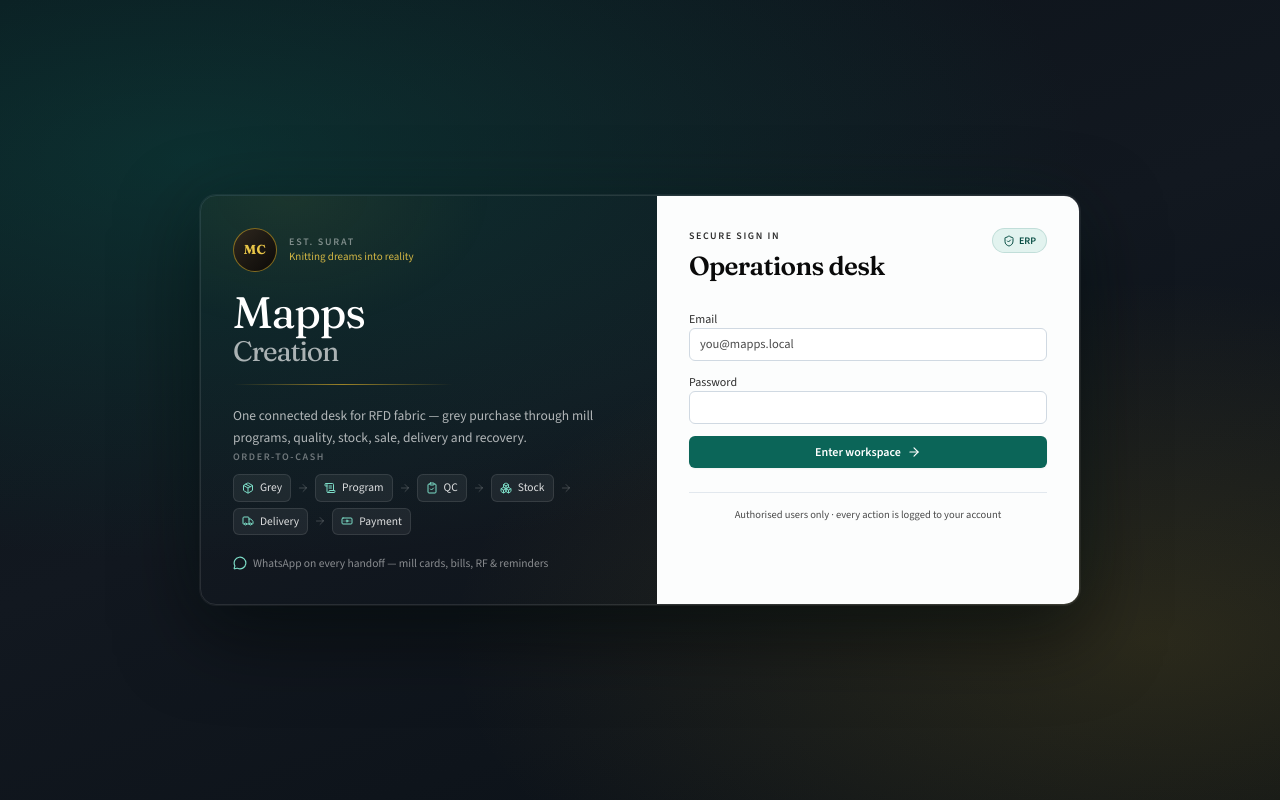
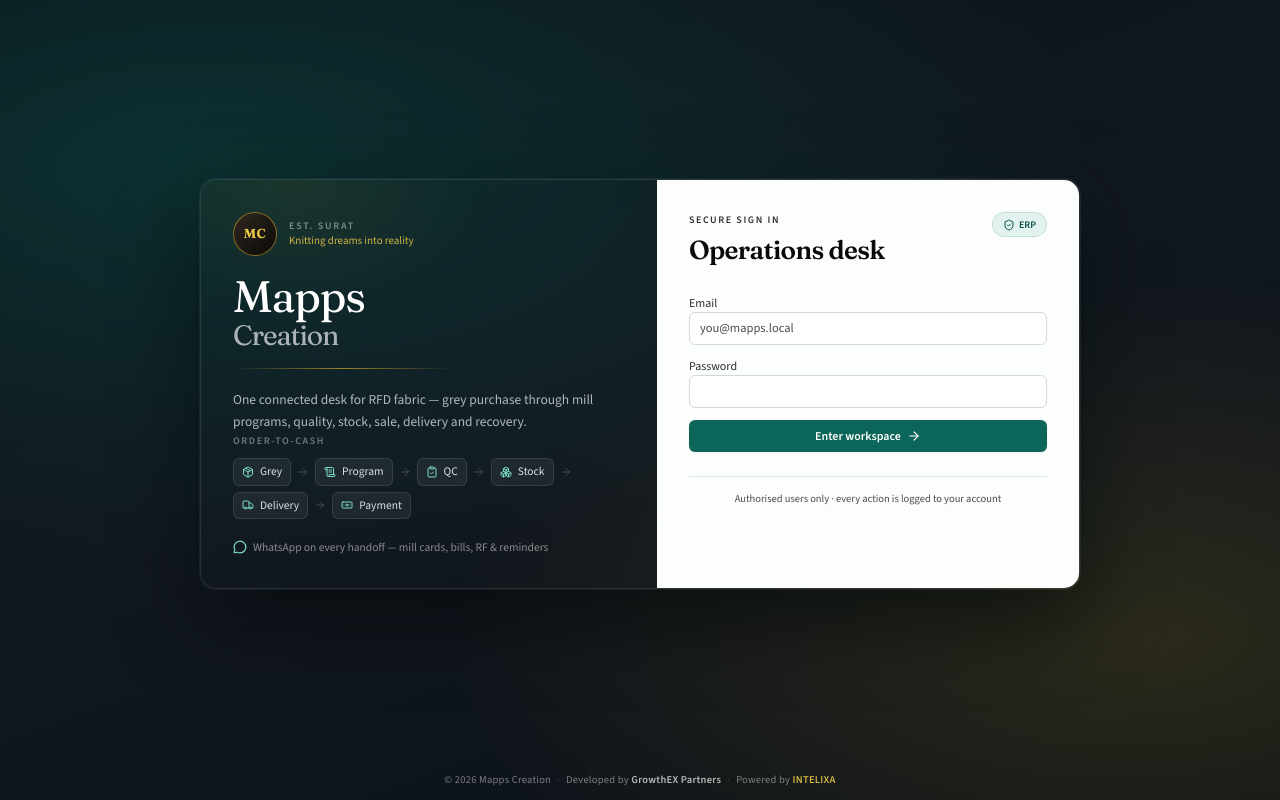
Before and after one commit to andrewitsan527/Mapps-Creation, a Next.js app: page /login in a window 1280 px wide. Built offline with nearby package versions, Linux system fonts and the light colour scheme.

Commit message:
footer update

```diff
--- a/src/app/login/page.tsx
+++ b/src/app/login/page.tsx
@@ -14,6 +14,7 @@ import {
 } from "lucide-react";
 import { loginAction, type AuthActionState } from "@/server/actions/auth";
 import { buttonClass, Field, inputClass } from "@/components/ui";
+import { SiteFooter } from "@/components/site-footer";
 
 const initial: AuthActionState = {};
 
@@ -30,7 +31,7 @@ export default function LoginPage() {
   const [state, action, pending] = useActionState(loginAction, initial);
 
   return (
-    <div className="login-weave relative flex min-h-screen items-center justify-center overflow-hidden px-3 py-6 sm:px-4 sm:py-8">
+    <div className="login-weave relative flex min-h-screen items-center justify-center overflow-hidden px-3 py-6 pb-16 sm:px-4 sm:py-8 sm:pb-16">
       <div className="animate-soft-rise relative z-10 grid w-full max-w-[880px] overflow-hidden rounded-xl border border-white/10 login-card sm:rounded-2xl lg:grid-cols-[1.08fr_1fr]">
         <div className="relative hidden flex-col justify-between overflow-hidden p-8 text-white lg:flex">
           <div
@@ -163,6 +164,11 @@ export default function LoginPage() {
           </p>
         </div>
       </div>
+
+      <SiteFooter
+        tone="dark"
+        className="absolute inset-x-0 bottom-0 border-0 bg-transparent py-3"
+      />
     </div>
   );
 }
--- a/src/components/erp-shell.tsx
+++ b/src/components/erp-shell.tsx
@@ -15,6 +15,7 @@ import { ChevronRight, LogOut, Menu, MessageCircle } from "lucide-react";
 import Link from "next/link";
 import { usePathname } from "next/navigation";
 import { Suspense, use, useState } from "react";
+import { SiteFooter } from "@/components/site-footer";
 
 export type ShellAlert = {
   label: string;
@@ -220,9 +221,10 @@ export function ErpShell({
             </div>
           </header>
 
-          <main className="page-enter flex-1 overflow-x-hidden px-2.5 py-3 pb-[calc(5.5rem+env(safe-area-inset-bottom))] sm:px-4 md:pb-5">
+          <main className="page-enter flex-1 overflow-x-hidden px-2.5 py-3 sm:px-4 md:pb-4">
             {children}
           </main>
+          <SiteFooter className="pb-[calc(4.75rem+env(safe-area-inset-bottom))] md:pb-2.5" />
         </div>
       </div>
 
--- /dev/null
+++ b/src/components/site-footer.tsx
@@ -0,0 +1,48 @@
+import { cn } from "@/lib/utils";
+import { COMPANY } from "@/lib/company";
+
+/** Compact credit line for shell + login. */
+export function SiteFooter({
+  className,
+  tone = "light",
+}: {
+  className?: string;
+  /** `dark` for login weave; `light` for ERP chrome. */
+  tone?: "light" | "dark";
+}) {
+  const year = new Date().getFullYear();
+
+  return (
+    <footer
+      className={cn(
+        "no-print border-t px-3 py-2 text-center sm:px-4",
+        tone === "dark"
+          ? "border-white/10 text-white/45"
+          : "border-(--line) bg-(--panel)/80 text-(--faint) backdrop-blur-sm",
+        className,
+      )}
+    >
+      <p className="text-[10px] leading-relaxed tracking-wide sm:text-[10.5px]">
+        © {year} {COMPANY.shortName}
+        <span className="mx-1.5 opacity-40">·</span>
+        Developed by{" "}
+        <span
+          className={
+            tone === "dark" ? "font-semibold text-white/70" : "font-semibold text-(--ink-soft)"
+          }
+        >
+          {COMPANY.developedBy}
+        </span>
+        <span className="mx-1.5 opacity-40">·</span>
+        Powered by{" "}
+        <span
+          className={
+            tone === "dark" ? "font-semibold text-[#e8c547]/90" : "font-semibold text-(--accent)"
+          }
+        >
+          {COMPANY.poweredBy}
+        </span>
+      </p>
+    </footer>
+  );
+}
--- a/src/lib/company.ts
+++ b/src/lib/company.ts
@@ -13,4 +13,6 @@ export const COMPANY = {
   address:
     "Shop No. G-9, Salasar Textile Market, Nr. DMD LP Saroli, Surat. 395010",
   city: "Surat",
+  developedBy: "GrowthEX Partners",
+  poweredBy: "INTELIXA",
 } as const;
```
